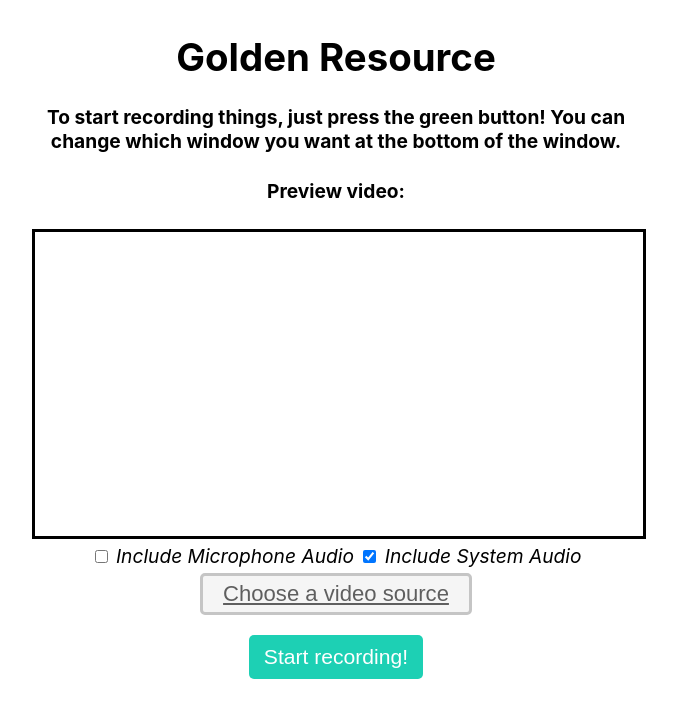
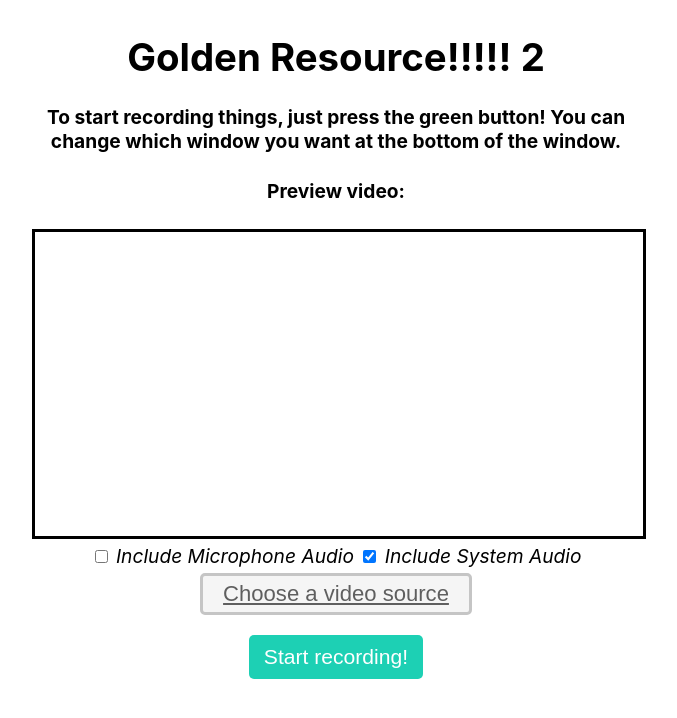
Before and after one commit to EdRamos12/eds-screencap, an Electron app: page recorder/index.html in a window 800 px wide. Shown: the whole page, without its empty margins (64-741 px from the left). Drawn offline with Linux system fonts and the light colour scheme; no server answers.

Commit message:
updater test

```diff
--- a/package.json
+++ b/package.json
@@ -1,7 +1,7 @@
 {
   "name": "golden-resource",
   "productName": "Golden Resource",
-  "version": "0.1.0",
+  "version": "0.2.0",
   "description": "Simple OBS-kinda thing to record your things!",
   "main": "index.js",
   "repository": {
--- a/recorder/index.html
+++ b/recorder/index.html
@@ -8,7 +8,7 @@
   </head>
   <body>
     <div class="app">
-      <h1>Golden Resource</h1>
+      <h1>Golden Resource!!!!! 2</h1>
       <h4>
         To start recording things, just press the green button! You can change
         which window you want at the bottom of the window.
```
Also changed, not shown: 1 other file.
